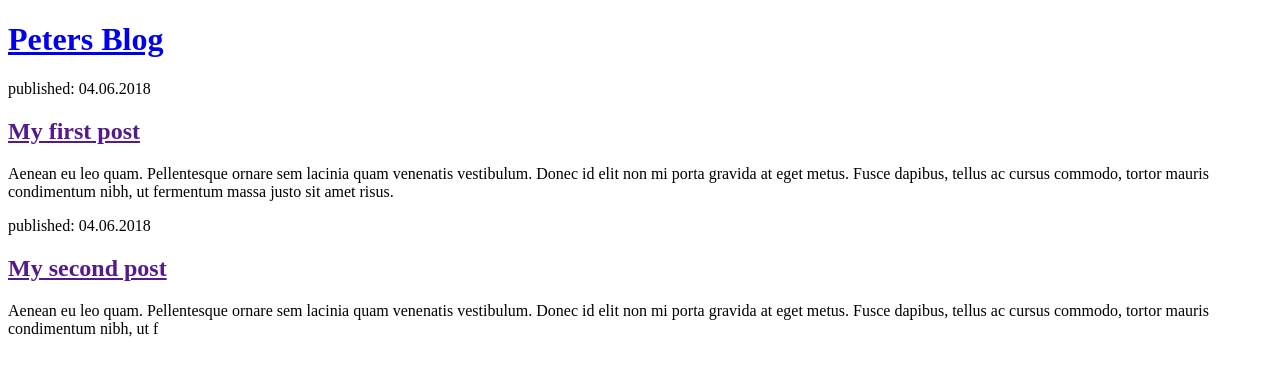
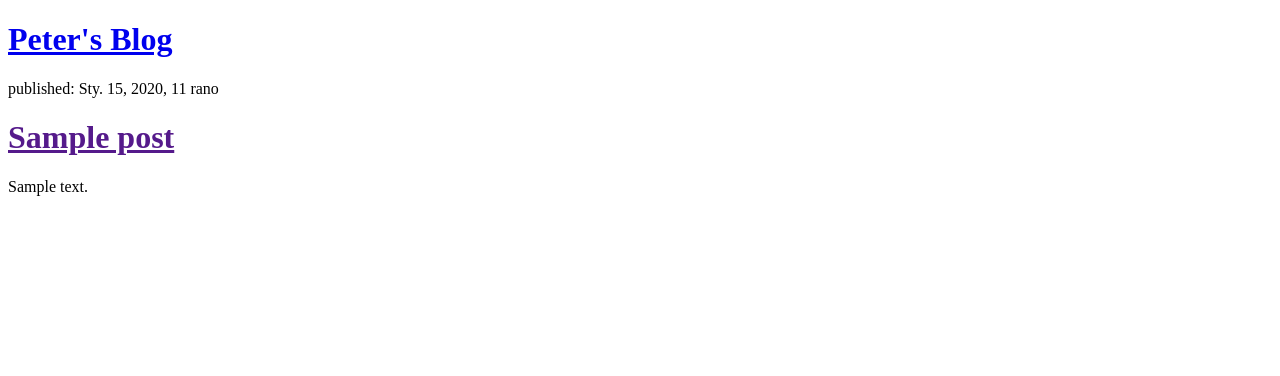
Before and after one commit to ppgallas/my-first-blog, a Django app: template blog/templates/blog/post_list.html in a window 1280 px wide. Shown: the top 376 px of the page. Run offline with Django 3.2, Linux system fonts and the light colour scheme; the template is opened without the code that fills it: values that come from a table or form of the project are taken from there, others are empty; tables that the repository leaves empty hold one stand-in row (values such as "Sample post").

Commit message:
changed template layout

```diff
--- a/blog/templates/blog/post_list.html
+++ b/blog/templates/blog/post_list.html
@@ -2,26 +2,19 @@
 <html lang="en">
 <head>
     <meta charset="UTF-8">
-    <title>Peters Blog</title>
+    <title>Peter's Blog</title>
 </head>
     <body>
         <div>
-            <h1><a href="/">Peters Blog</a></h1>
+            <h1><a href="/">Peter's Blog</a></h1>
         </div>
 
-        <div>
-            <p>published: 04.06.2018</p>
-            <h2><a href="">My first post</a> </h2>
-            <p>Aenean eu leo quam. Pellentesque ornare sem lacinia
-                quam venenatis vestibulum. Donec id elit non mi porta gravida
-                at eget metus. Fusce dapibus, tellus ac cursus commodo, tortor
-                mauris condimentum nibh, ut fermentum massa justo sit amet risus.</p>
-        </div>
-
-        <div>
-            <p>published: 04.06.2018</p>
-            <h2><a href="">My second post</a> </h2>
-            <p>Aenean eu leo quam. Pellentesque ornare sem lacinia quam venenatis vestibulum. Donec id elit non mi porta gravida at eget metus. Fusce dapibus, tellus ac cursus commodo, tortor mauris condimentum nibh, ut f</p>
-        </div>
+        {% for post in posts %}
+            <div>
+            <p>published: {{ post.published_date }}</p>
+            <h1><a href="">{{ post.title }}</a> </h1>
+            <p>{{ post.text|linebreaksbr }}</p>
+            </div>
+        {% endfor %}
     </body>
 </html>
--- a/blog/views.py
+++ b/blog/views.py
@@ -1,4 +1,7 @@
 from django.shortcuts import render
+from django.utils import timezone
+from .models import Post
 
 def post_list(request):
-    return render(request, 'blog/post_list.html', {})
+    posts = Post.objects.filter(published_date__lte=timezone.now()).order_by('published_date')
+    return render(request, 'blog/post_list.html', {'posts':posts})
```
